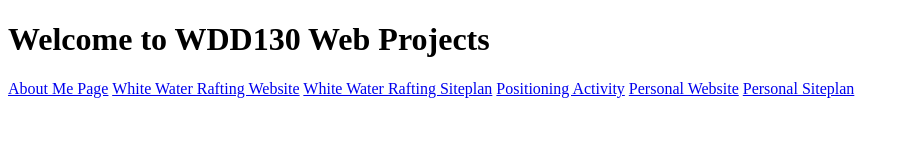
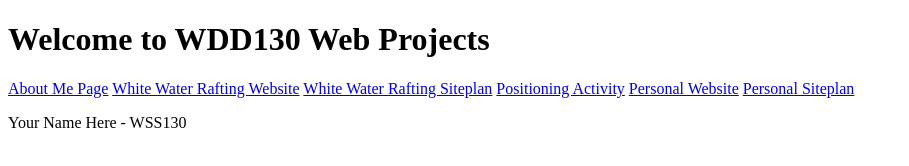
Before and after one commit to andreahanzel/wdd130, a plain HTML site: page index.html in a window 1280 px wide. Shown: the whole page, without its empty margins (0-909 px from the left). Drawn offline with Linux system fonts and the light colour scheme.

Commit message:
added a paragraoh

```diff
--- a/index.html
+++ b/index.html
@@ -16,5 +16,6 @@
   <a href="#">Personal Website</a>
   <a href="#">Personal Siteplan</a>
 </nav>
+<p>Your Name Here - WSS130</p>
 </body>
 </html>
```
